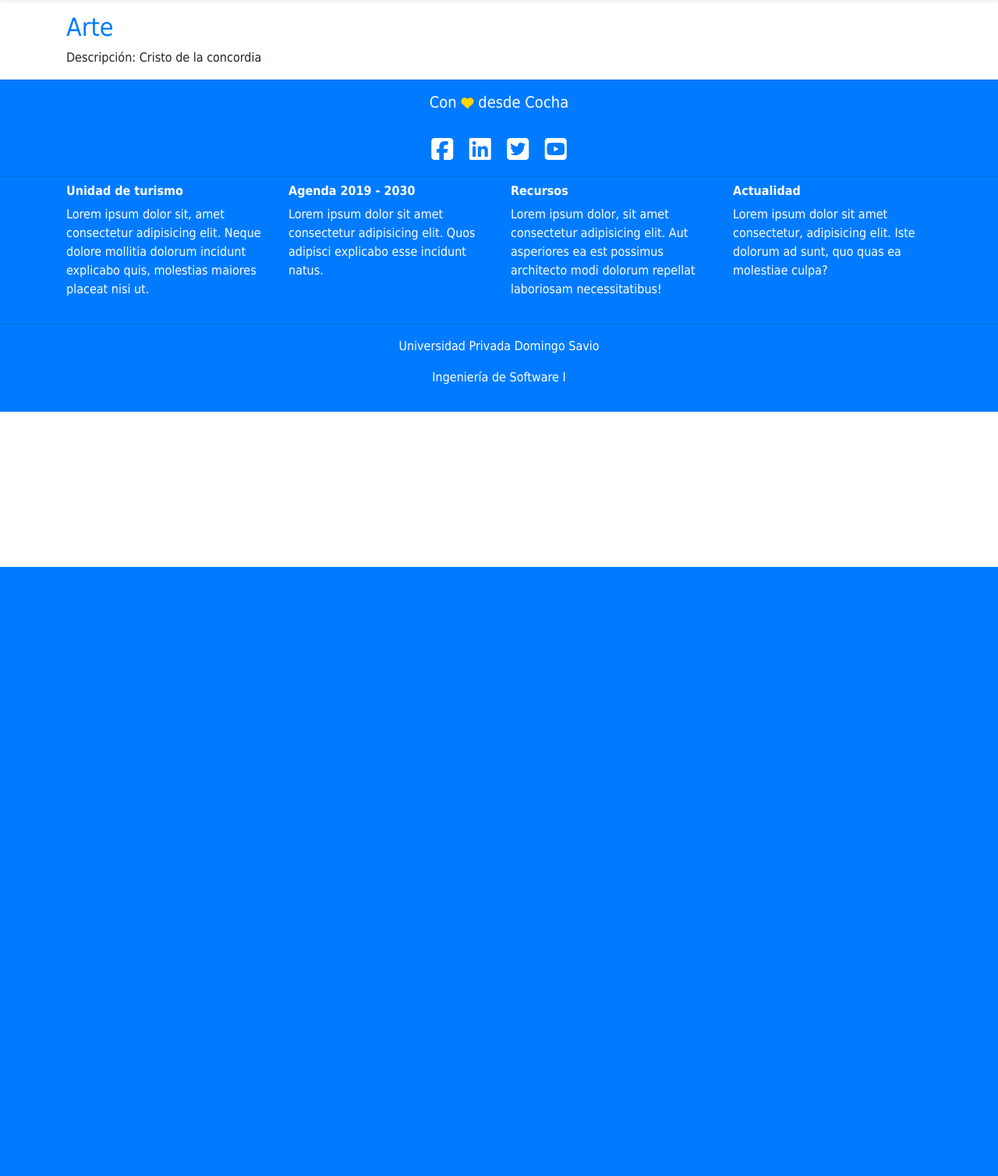
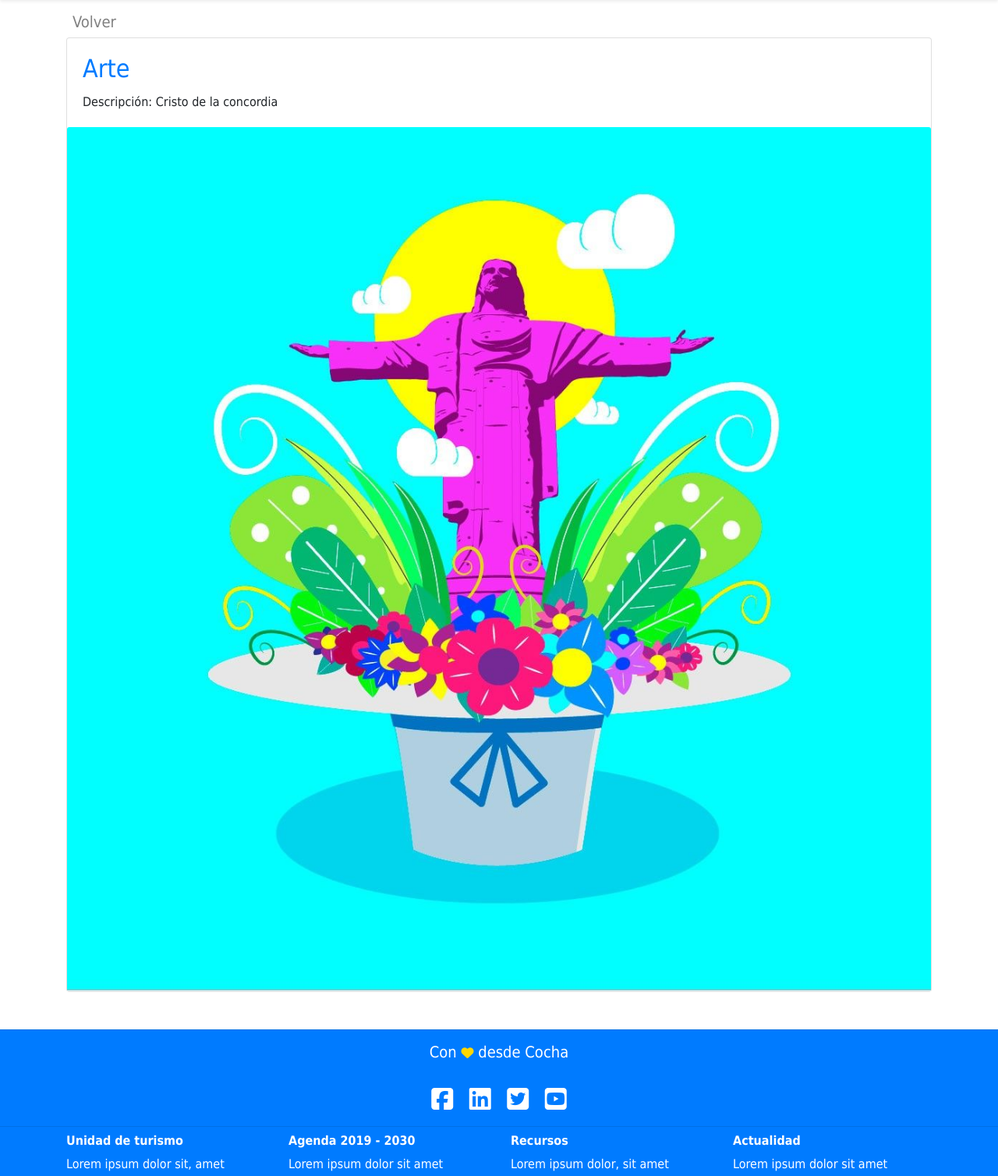
Before and after one commit to DavidLimah/proyecto, a Django app: page /artecultura/1 in a window 1280 px wide. Shown: the part 73-1581 px from the top of the page at 78% size. Before the commit the page ends 800 px from the top, so only its background shows below. Run offline with Django 3.2, Linux system fonts and the light colour scheme; data comes from the database, SQL or seed files in the repository; both versions use the stored data as it was after the commit; some libraries are stand-ins or nearby versions.

Commit message:
Se completa módulo Arte y Cultura

```diff
--- a/artecultura/models.py
+++ b/artecultura/models.py
@@ -5,7 +5,7 @@ from django.urls import reverse
 class Artecultura(models.Model):
 	nombre = models.CharField(max_length=200)
 	descripcion = models.CharField(max_length=250)
-	# cover = models.ImageField(upload_to='covers/')
+	cover = models.ImageField(upload_to='covers/', blank=True)
 	created = models.DateTimeField(auto_now_add=True)
 	updated = models.DateTimeField(auto_now_add=True)
 
--- a/templates/artecultura/artecultura_detail.html
+++ b/templates/artecultura/artecultura_detail.html
@@ -1,10 +1,15 @@
 {% extends '_base.html' %}
 
-{% block title %}{{ object.title }}{% endblock title %}
+{% block title %}{{ artecultura.nombre }}{% endblock title %}
 
 {% block content %}
-<div class="book-detail">
-	<h2><a href="">{{ artecultura.nombre }}</a></h2>
-	<p>Descripción: {{ artecultura.descripcion }}</p>
+<h5><a class="p-2 my-0 mr-md-auto" href="{% url 'artecultura_list' %}" style="color: grey;">Volver</a></h5>
+<div class="card">
+  <div class="card-body">
+  	<h2 class="card-title"><a href="">{{ artecultura.nombre }}</a></h2>
+    <p class="card-text">Descripción: {{ artecultura.descripcion }}</p>
+  </div>
+  <img class="lugarescover card-img-top" src="{{ artecultura.cover.url}}" alt="{{ artecultura.nombre }}">
 </div>
+<br><br>
 {% endblock content %}
```
Also changed, not shown: templates/artecultura/artecultura_list.html (+14 -3 lines), artecultura/migrations/0001_initial.py, db.sqlite3, media/covers/cris_ak3K40q.jpg (added).
